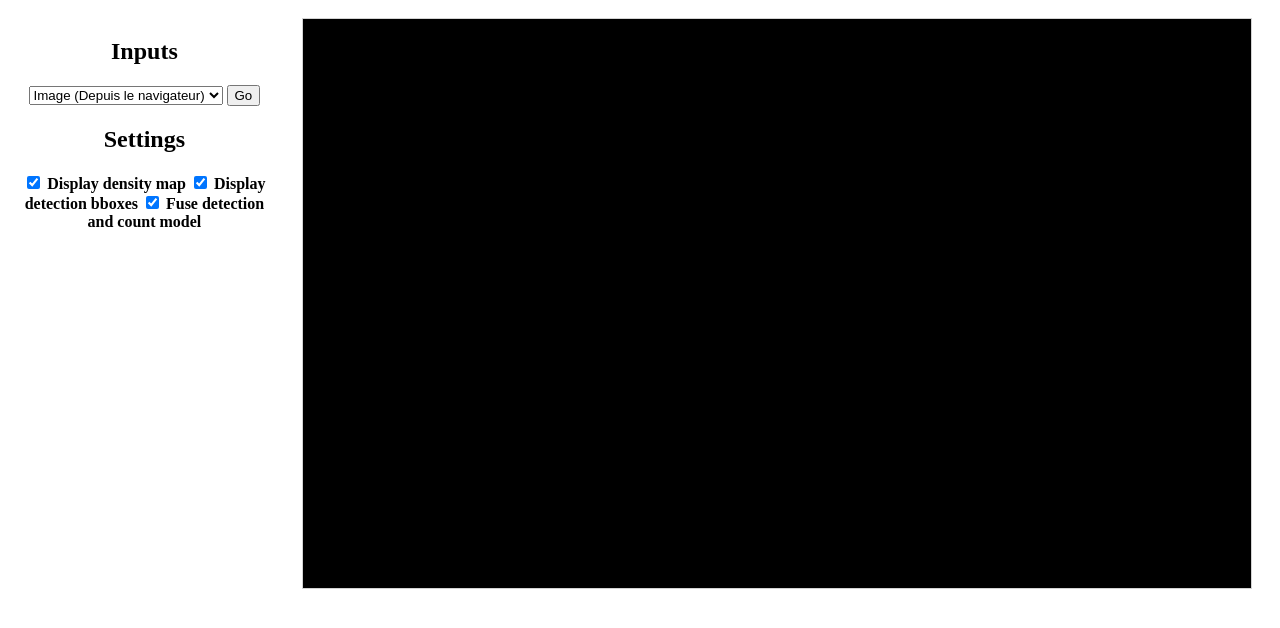
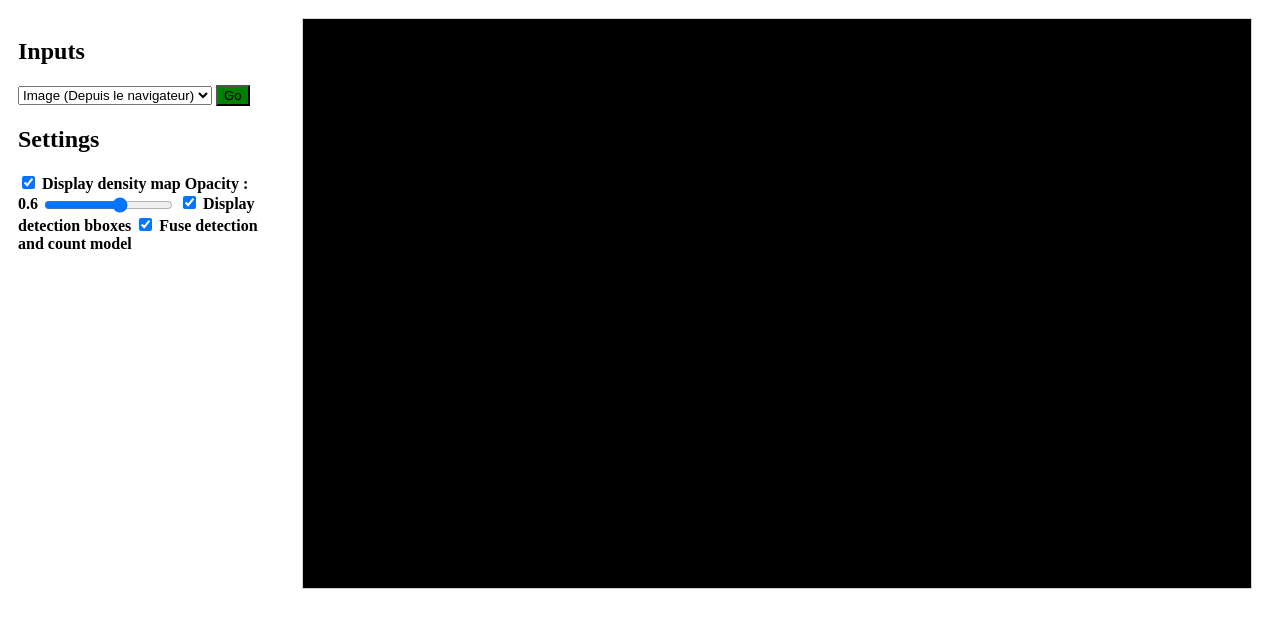
Before and after one commit to ia-foule/ia-foule, a Svelte app in the folder frontend/: page / in a window 1280 px wide. Shown: the top 628 px of the page. Built offline with nearby package versions, Linux system fonts and the light colour scheme; the HTML template or start-up script is replaced by a standard one.

Commit message:
💄 Css improvment and light app doesnt write count

```diff
--- a/frontend/src/App.svelte
+++ b/frontend/src/App.svelte
@@ -32,6 +32,7 @@
 	let detection=true; // If detection bboxes is needed
 	let fusion=true; // The model type
 
+	let densityOp=0.6;
 	let isSubmit=false;
 
 	let nbPerson;
@@ -69,7 +70,7 @@
 		{/each}
 	</select>
 
-	<button type=submit>
+	<button type=submit style={`background-color:${isSubmit? 'red':'green'}`}>
 		{@html isSubmit? "Stop" : "Go"}
 	</button>
 </form>
@@ -99,6 +100,11 @@
 	<input type=checkbox bind:checked={density}>
 	Display density map
 </label>
+{#if density}
+	<label>
+		Opacity : {densityOp} <input type=range bind:value={densityOp} min=0 max=1 step=0.1 style='vertical-align: middle;'>
+	</label>
+{/if}
 
 <label>
 	<input type=checkbox bind:checked={detection}>
@@ -109,10 +115,13 @@
 	<input type=checkbox bind:checked={fusion}>
 	Fuse detection and count model
 </label>
+
+
+
 </aside>
 
 <main>
-	<Display bind:this={display} {density} {detection}/>
+	<Display bind:this={display} {density} {detection} {densityOp}/>
 </main>
 
 </div>
@@ -145,6 +154,7 @@
 	  flex: 1 100%;
 	}
 	.aside-1 {
+		text-align: left;
 	  background: white;
 		max-width: 20%;
 		min-width: 0;
--- a/frontend/src/AppLight.svelte
+++ b/frontend/src/AppLight.svelte
@@ -40,7 +40,7 @@
 	{#if nbPerson !== undefined }
 		<h2> {nbPerson} {nbPerson <= 1 ? 'personne' : 'personnes'}</h2>
 	{/if}
-	<Display bind:this={display} {density} {detection}/>
+	<Display bind:this={display} {density} {detection} writeCount={false}/>
 </main>
 
 
--- a/frontend/src/Display.svelte
+++ b/frontend/src/Display.svelte
@@ -2,6 +2,8 @@
   import { onMount, onDestroy } from 'svelte';
   export let detection;
   export let density;
+  export let densityOp=0.6;
+  export let writeCount=true;
   $: console.log('density : ' + density);
   // Input Image
   let canvasI;
@@ -75,11 +77,15 @@
   export function drawDensity(url, nbPerson) {
     ctxD.clearRect(0, 0, canvasD.width, canvasD.height)
     const callback = () => {
-      ctxD.font = '35px serif';
+      ctxD.font = 'bold 35px serif';
       ctxD.fillStyle = "red";
-      ctxD.fillText(nbPerson + (nbPerson <= 1 ? ' personne' : ' personnes'), 10, canvasD.height - 10);
+      ctxD.fillText(nbPerson + (nbPerson <= 1 ? ' personne' : ' personnes'),  canvasD.width - 300, 50);
     }
-    draw(url, ctxD, canvasD, callback)
+    if (writeCount) {
+      draw(url, ctxD, canvasD, callback)
+    } else {
+      draw(url, ctxD, canvasD)
+    }
   }
 
   export function adjust(dx, dy) {
@@ -103,9 +109,12 @@
       var h = (bbox['y2'] - bbox['y1']) * scale
       ctxB.strokeRect(x, y, w, h);
     })
-    ctxB.font = '35px serif';
-    ctxB.fillStyle = "green";
-    ctxB.fillText(bboxes.length + (bboxes.length <= 1 ? ' personne' : ' personnes'), 10, 50);
+
+    if (writeCount) {
+      ctxB.font = 'bold 35px serif';
+      ctxB.fillStyle = "green";
+      ctxB.fillText(bboxes.length + (bboxes.length <= 1 ? ' personne' : ' personnes'), 10, 50);
+    }
   }
   // *** Wrappers of html methods to avoid to export it  ***
 
@@ -127,7 +136,7 @@
     class="image density"
     width="1000" height="600"
     bind:this={canvasD}
-    style="visibility: {density===true ? 'visible':'hidden'}">
+    style="visibility: {density===true ? 'visible':'hidden'}; --densityOp: {densityOp}">
   </canvas>
 
   <canvas
@@ -157,7 +166,7 @@
 
   .density {
     z-index: 1;
-    opacity:0.6;
+    opacity: var(--densityOp);
     }
 
   .bbox {
```
Also changed, not shown: 1 other file (tests, documents, lock files or other folders).
